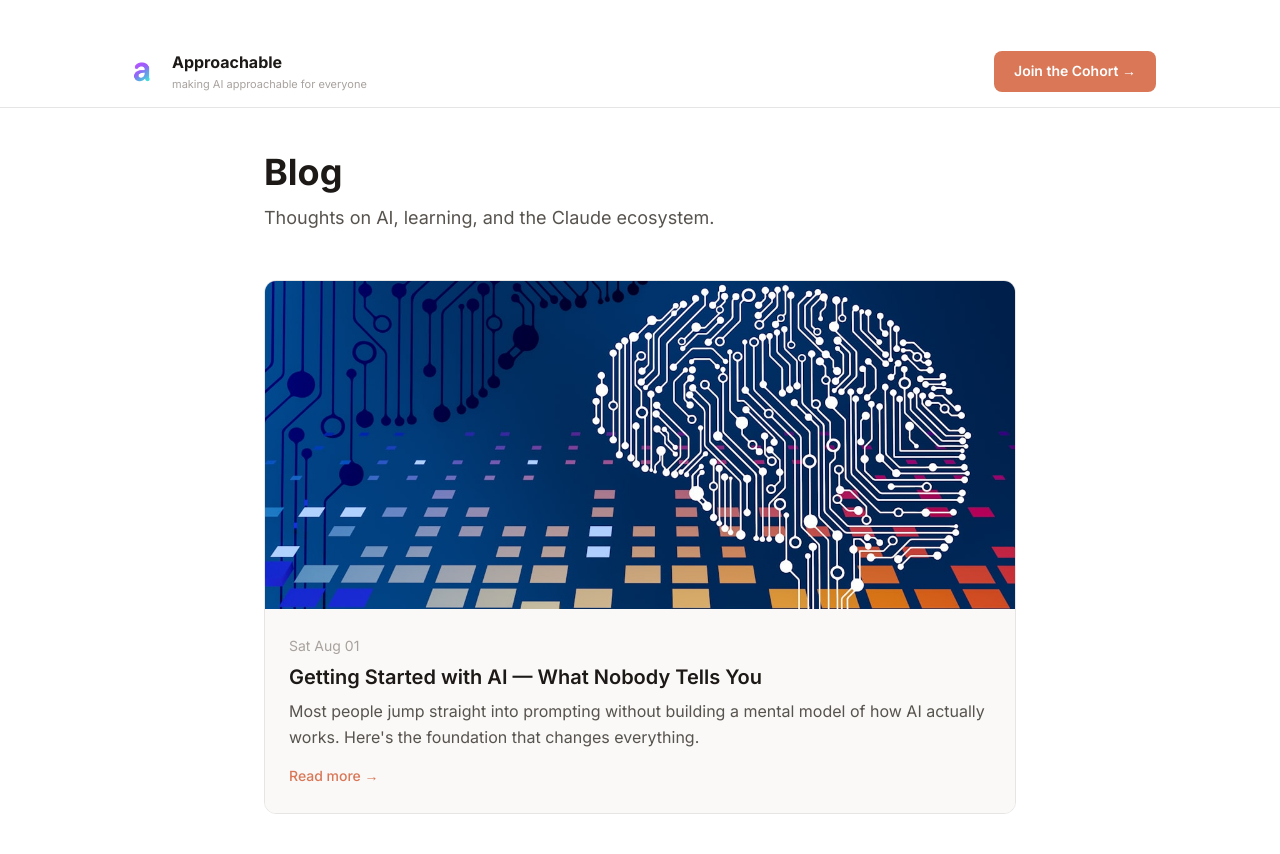
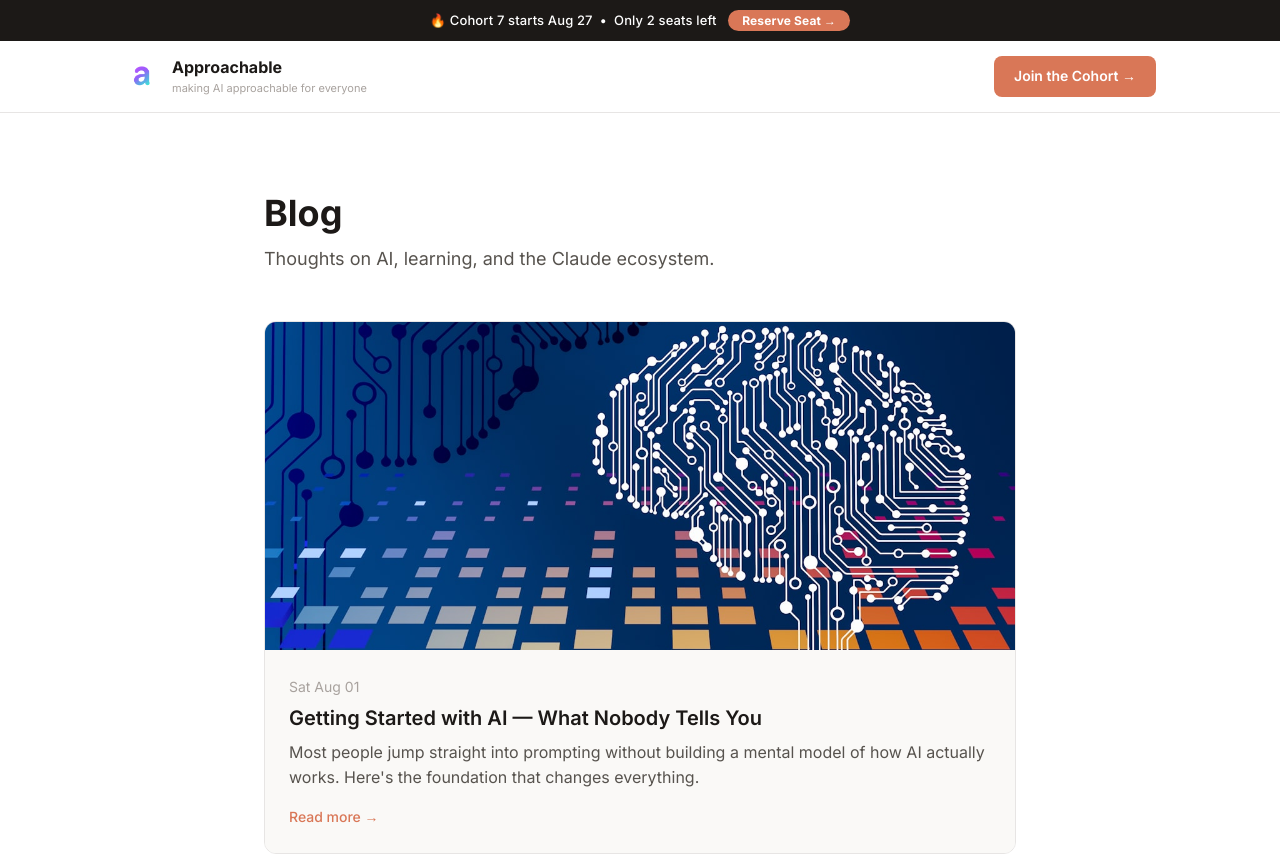
Before and after one commit to Nitish-kumar30/sample-approchable, a Next.js app: page /blog in a window 1280 px wide. Shown: the top 854 px of the page. Built offline with nearby package versions, Linux system fonts and the light colour scheme.

Commit message:
added banner on blog

```diff
--- a/src/app/blog/[slug]/page.tsx
+++ b/src/app/blog/[slug]/page.tsx
@@ -3,6 +3,7 @@ import { notFound } from 'next/navigation';
 import Image from 'next/image';
 import Link from 'next/link';
 import { marked } from 'marked';
+import Banner from '@/components/Banner';
 import Header from '@/components/Header';
 import Footer from '@/components/Footer';
 import { getAllPosts, getPostBySlug } from '@/lib/posts';
@@ -44,6 +45,7 @@ export default async function BlogPostPage({ params }: Props) {
 
   return (
     <>
+    <Banner />
       <Header />
       <main style={{ backgroundColor: 'var(--bg)', minHeight: '100vh' }}>
         <article className="mx-auto max-w-[740px] px-6 py-20">
--- a/src/app/blog/page.tsx
+++ b/src/app/blog/page.tsx
@@ -3,6 +3,7 @@ import Link from 'next/link';
 import Image from 'next/image';
 import Header from '@/components/Header';
 import Footer from '@/components/Footer';
+import Banner from '@/components/Banner';
 import { getAllPosts } from '@/lib/posts';
 
 export const metadata: Metadata = {
@@ -20,6 +21,7 @@ export default function BlogIndexPage() {
 
   return (
     <>
+      <Banner />
       <Header />
       <main style={{ backgroundColor: 'var(--bg)', minHeight: '100vh' }}>
         <div className="mx-auto max-w-[800px] px-6 py-20">
```
